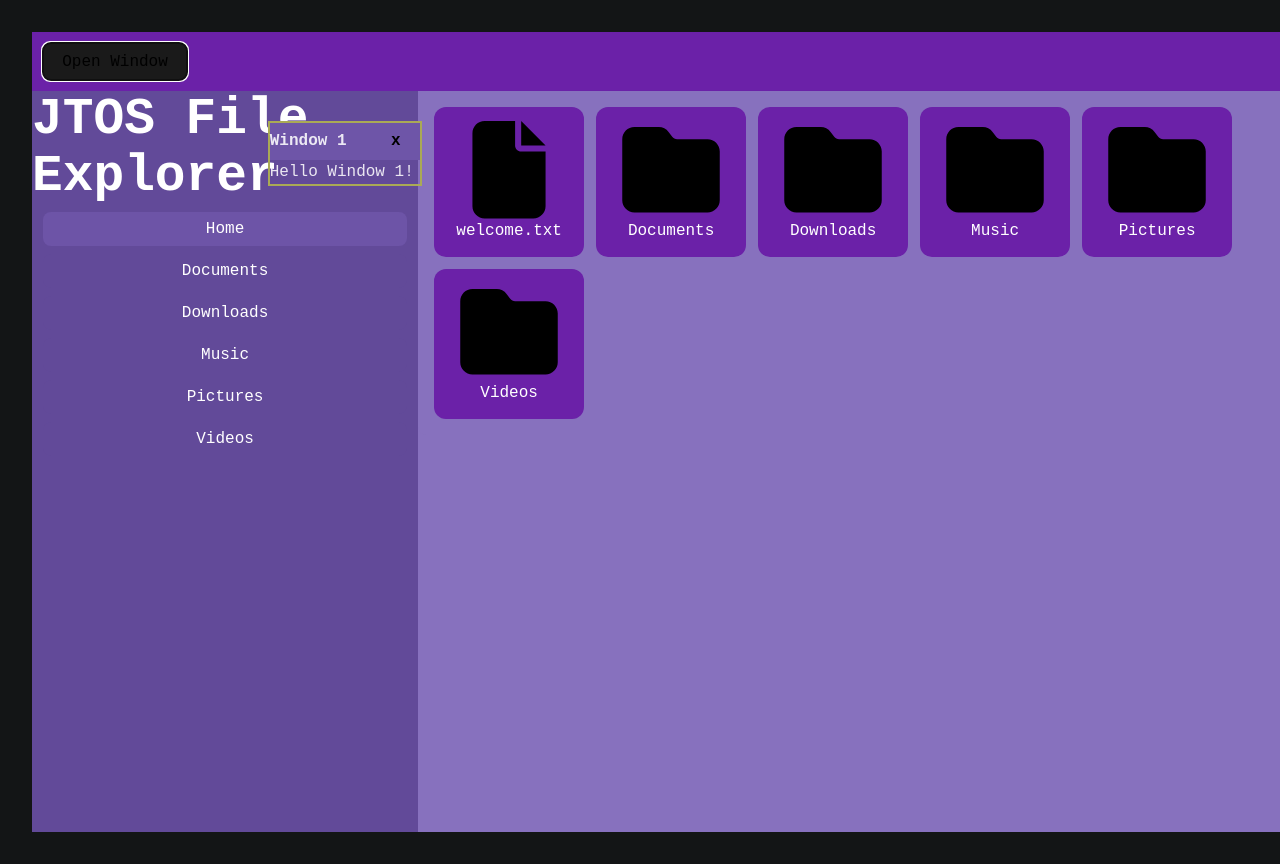
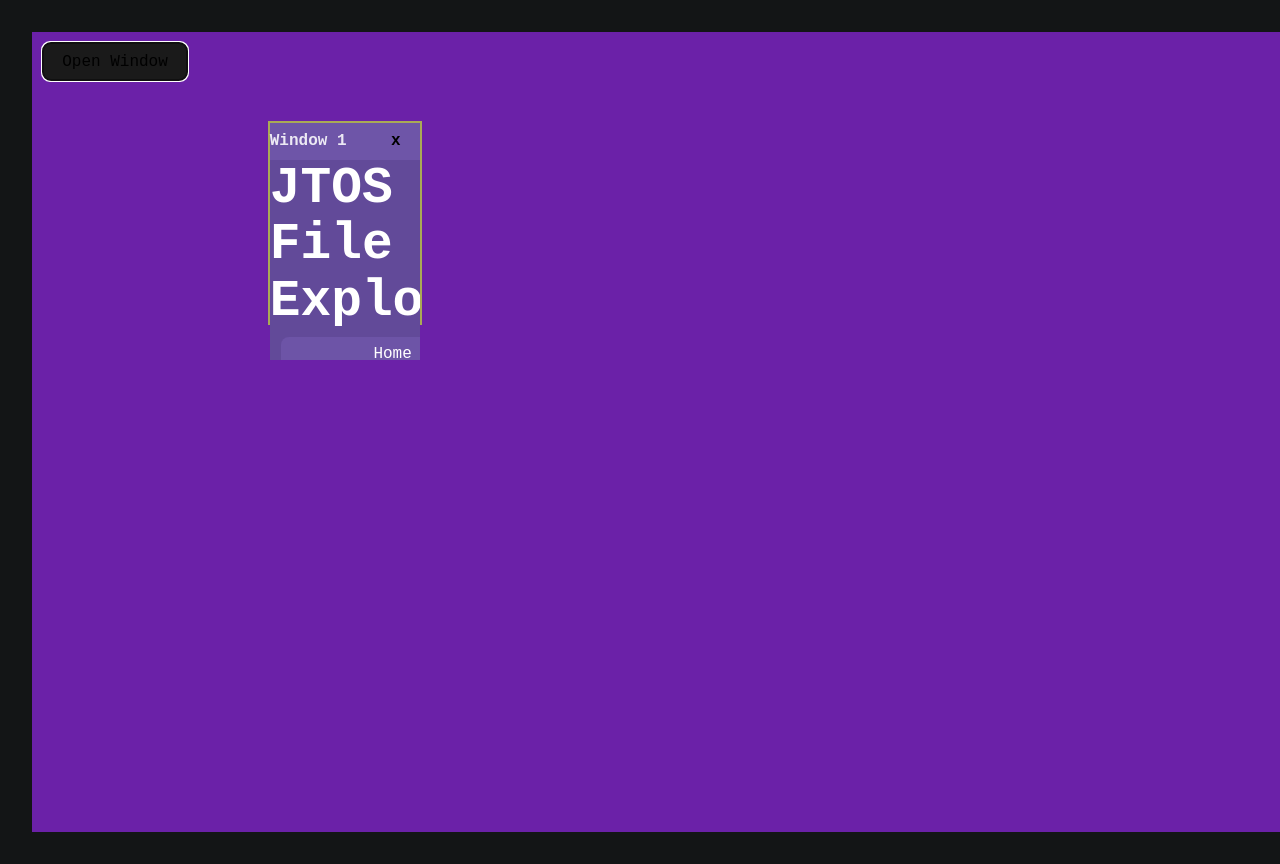
Before and after one commit to JhonTabio/JTOS-Portfolio, a React (Vite) app: page /gui in a window 1280 px wide. Both pictures are taken after a click on the button "Open Window". Shown: the top 864 px of the page. Built offline with nearby package versions, Linux system fonts and the light colour scheme.

Commit message:
made a fileexplorer component to attatch to the window component to fill in content

```diff
--- /dev/null
+++ b/src/components/FileExplorer.tsx
@@ -0,0 +1,66 @@
+import { fileSystem, currentDirectory, FileSystemItem } from "../utils/utils";
+import { Card } from "../components/Card";
+import { useState } from "react";
+import { Tabs } from "./Tabs";
+
+export function FileExplorer()
+{
+  const folder_icon = <svg className="gui_icon" viewBox="0 0 512 512">
+    <path d="M64 480H448c35.3 0 64-28.7 64-64V160c0-35.3-28.7-64-64-64H288c-10.1 0-19.6-4.7-25.6-12.8L243.2 57.6C231.1 41.5 212.1 32 192 32H64C28.7 32 0 60.7 0 96V416c0 35.3 28.7 64 64 64z"/>
+  </svg>;
+  const file_icon = <svg className="gui_icon" viewBox="0 0 384 512">
+    <path d="M0 64C0 28.7 28.7 0 64 0L224 0l0 128c0 17.7 14.3 32 32 32l128 0 0 288c0 35.3-28.7 64-64 64L64 512c-35.3 0-64-28.7-64-64L0 64zm384 64l-128 0L256 0 384 128z"/>
+  </svg>;
+
+  const files: FileSystemItem[] = currentDirectory.children ?? [];
+  const tabs = [
+    {
+      value: fileSystem.name,
+      label: "Home",
+      content: (
+        <div
+          style={{
+            display: "grid",
+            gap: "12px",
+            gridTemplateColumns: "repeat(auto-fit, 150px)"
+          }}
+        >
+          {files.map((item: FileSystemItem, i: number) => (
+            <Card key={i}>
+              {item.type === "directory" ?  folder_icon : file_icon} {item.name}
+            </Card>
+          ))}
+        </div>
+      ),
+    },
+    ...files
+      .filter((item) => item.type === "directory")
+      .map((folder) => ({
+        value: folder.name,
+        label: folder.name,
+        content: (
+          <div
+            style={{
+              display: "grid",
+              gap: "12px",
+              gridTemplateColumns: "repeat(auto-fit, 150px)",
+            }}
+          >
+            {folder.children?.map((item, i) => (
+              <Card key={i}>
+                {item.type === "directory" ?  folder_icon : file_icon} {item.name}
+              </Card>
+            )) ?? <p>No content</p>}
+          </div>
+        )
+      }))
+  ];
+
+  const [activeTab, setActiveTab] = useState<string>(tabs[0]?.value);
+
+  return (
+    <div className="gui_file_explorer_container">
+      <Tabs tabs={tabs} activeTab={activeTab} setActiveTab={setActiveTab}/>
+    </div>
+  );
+}
--- a/src/components/Tabs.tsx
+++ b/src/components/Tabs.tsx
@@ -10,12 +10,12 @@ interface Tab
 interface TabsProps
 {
   tabs: Tab[];
+  activeTab: string;
+  setActiveTab: React.Dispatch<React.SetStateAction<string>>;
 }
 
-export function Tabs({ tabs }: TabsProps)
+export function Tabs({ tabs, activeTab, setActiveTab }: TabsProps)
 {
-  const [activeTab, setActiveTab] = useState<string>(tabs[0]?.value);
-
   return (
     <div className="gui_tabs-container">
       <div className="gui_tabs-header">
--- a/src/routes/GUI.css
+++ b/src/routes/GUI.css
@@ -11,6 +11,7 @@
 {
   position: absolute;
   width: 150px;
+  height: 200px;
   background-color: transparent;
   border: 2px solid #aa5;
 }
@@ -39,6 +40,12 @@
 .gui_window_close_btn:hover
 {
   background-color: red;
+}
+
+.gui_window_content
+{
+  width: inherit;
+  height: inherit;
 }
 
 .gui_icon
@@ -77,6 +84,8 @@
   display: flex;
   flex-direction: row;
   width: 100%;
+  height: 100%;
+  overflow: hidden;
 }
 
 .gui_tabs-header
@@ -84,14 +93,14 @@
   display: flex;
   flex-direction: column;
   background-color: #624a99;
-  height: 100vh;
+  height: 100%;
   gap: 8px;
 }
 
 .gui_tabs-content
 {
-  width: 100vw;
-  height: 100vh;
+  width: 100%;
+  height: 100%;
   background-color: #8771be;
 }
 
@@ -124,3 +133,9 @@
   color: white;
   border-radius: 8px;
 }
+
+.gui_file_explorer_container
+{
+  width: inherit;
+  height: inherit;
+}
--- a/src/routes/GUI.tsx
+++ b/src/routes/GUI.tsx
@@ -1,64 +1,12 @@
-import { fileSystem, currentDirectory, FileSystemItem } from "../utils/utils";
-import { Card } from "../components/Card";
+import { useState } from "react";
 import { Tabs } from "../components/Tabs";
 import { Window } from "../components/Window";
 import "./GUI.css"
-import { useState } from "react";
+import { FileExplorer } from "../components/FileExplorer";
 
 
 function GUI()
 {
-  const folder_icon = <svg className="gui_icon" viewBox="0 0 512 512">
-    <path d="M64 480H448c35.3 0 64-28.7 64-64V160c0-35.3-28.7-64-64-64H288c-10.1 0-19.6-4.7-25.6-12.8L243.2 57.6C231.1 41.5 212.1 32 192 32H64C28.7 32 0 60.7 0 96V416c0 35.3 28.7 64 64 64z"/>
-  </svg>;
-  const file_icon = <svg className="gui_icon" viewBox="0 0 384 512">
-    <path d="M0 64C0 28.7 28.7 0 64 0L224 0l0 128c0 17.7 14.3 32 32 32l128 0 0 288c0 35.3-28.7 64-64 64L64 512c-35.3 0-64-28.7-64-64L0 64zm384 64l-128 0L256 0 384 128z"/>
-  </svg>;
-
-  const files: FileSystemItem[] = currentDirectory.children ?? [];
-  const tabs = [
-    {
-      value: fileSystem.name,
-      label: "Home",
-      content: (
-        <div
-          style={{
-            display: "grid",
-            gap: "12px",
-            gridTemplateColumns: "repeat(auto-fit, 150px)"
-          }}
-        >
-          {files.map((item: FileSystemItem, i: number) => (
-            <Card key={i}>
-              {item.type === "directory" ?  folder_icon : file_icon} {item.name}
-            </Card>
-          ))}
-        </div>
-      ),
-    },
-    ...files
-      .filter((item) => item.type === "directory")
-      .map((folder) => ({
-        value: folder.name,
-        label: folder.name,
-        content: (
-          <div
-            style={{
-              display: "grid",
-              gap: "12px",
-              gridTemplateColumns: "repeat(auto-fit, 150px)",
-            }}
-          >
-            {folder.children?.map((item, i) => (
-              <Card key={i}>
-                {item.type === "directory" ?  folder_icon : file_icon} {item.name}
-              </Card>
-            )) ?? <p>No content</p>}
-          </div>
-        )
-      }))
-  ];
-
   const [windows, setWindows] = useState<{ id: number; title: string }[]>([]);
 
   const createWindow = () => {
@@ -88,10 +36,9 @@ function GUI()
             initialPos={{ x: 100 + Math.random() * 200, y: 100 + Math.random() * 200 }}
             onClose={() => closeWindow(win.id)}
           >
-            Hello {win.title}!
+            <FileExplorer/>
           </Window>
         ))}
-        <Tabs tabs={tabs}/>
       </div>
     </>
   );
```
